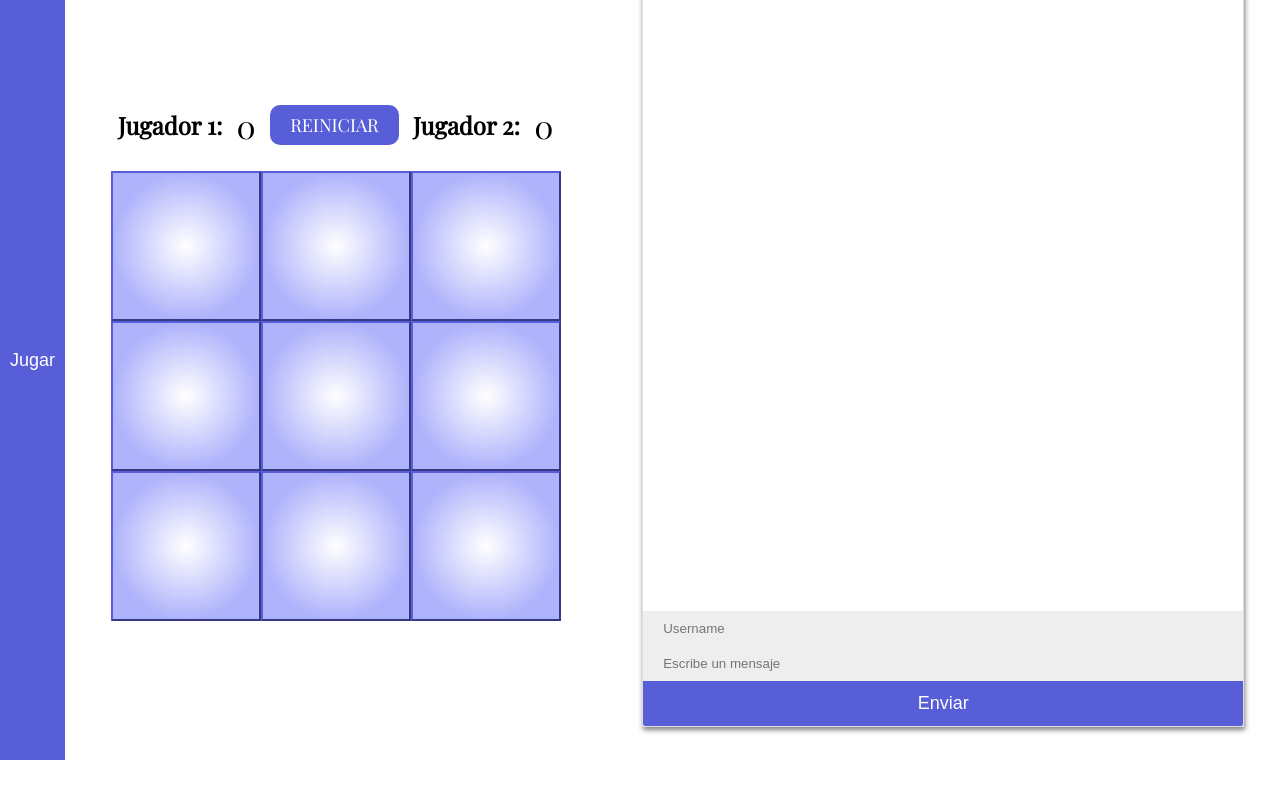
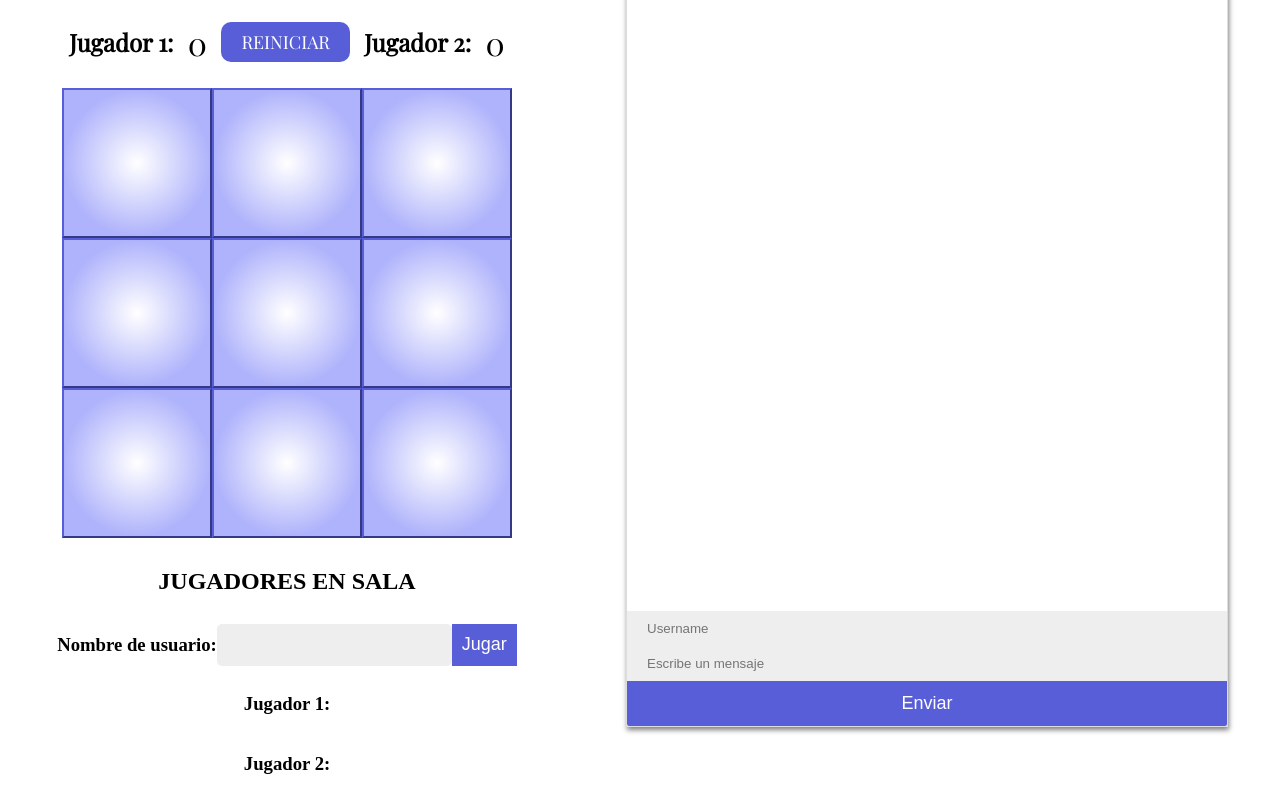
Before and after one commit to ManuelSeisdedos/Ta-Te-Ti, a website with bundled scripts: page public/index.html in a window 1280 px wide. Shown: the part 40-833 px from the top of the page. Before the commit the page ends 800 px from the top, so only its background shows below. Built offline with nearby package versions, Linux system fonts and the light colour scheme; files whose address does not match are found by name; a web font is replaced by a local one.

Commit message:
Nuevas funcionalidades

```diff
--- a/public/helpers.js
+++ b/public/helpers.js
@@ -21,7 +21,6 @@ function contador(jugador) {
 
 function terminoElJuego() {
     if (tablero[0] === tablero[1] && tablero[1] === tablero[2]) {
-        console.log(tablero[0])
         return `Ganó el jugador --> ${tablero[0]}`
     }
     if (tablero[3] === tablero[4] && tablero[4] === tablero[5]) {
@@ -84,6 +83,7 @@ function click (jugador) {
 function jugar(socket) {
     if (jugadores.jugador1 !== "" && jugadores.jugador2 !== "") return console.log("Se esta jugando una partida, espera tu turno")
     jugadores.jugador1 === "" ? jugadores.jugador1 = socket : jugadores.jugador2 = socket
+
 }
 
 function botones (socket,jugador ) {
@@ -96,6 +96,14 @@ function botones (socket,jugador ) {
     }
 
 }
+
+function sala (data) {
+    if (jugadores.jugador1 !== "" && jugadores.jugador2 !== "") return null
+    if (jugadores.jugador1 === "") {return "jugador1"} else {
+    return "jugador2"
+    }
+
+}
 export default {
     ponerFicha,
     contador,
@@ -104,5 +112,6 @@ export default {
     jugarTateti,
     click,
     jugar,
-    botones
+    botones,
+    sala
 }
--- a/public/index.html
+++ b/public/index.html
@@ -12,8 +12,8 @@
     <title>ta-te-ti</title>
 </head>
 <body>
-    <button id="jugar"> Jugar </button>
     <div class="container">
+        <h1>#TRES EN LINEA#</h1>
         <div class="contador">
             <h2>Jugador 1:</h2>
             <div id="jugador1" class="contadores">0</div>
@@ -32,6 +32,21 @@
             <button id="8" class="ubicacion"></button>
             <button id="9" class="ubicacion"></button>
         </div>
+        <h2>JUGADORES EN SALA</h2>
+        <div class="nombre-usuario">
+            <h3>Nombre de usuario:</h3>
+            <input id="usuario1">
+            <button id="jugar">Jugar</button>
+        </div>
+        <div class="jugadores" id="usuario-1">
+            <h3>Jugador 1: </h3>
+            <div id="sala-jugador-1"></div>
+        </div>
+        <div class="jugadores">
+            <h3>Jugador 2: </h3>
+            <p id="sala-jugador2"></p>
+        </div>
+
     </div>
     <div id="chat-container">
         <div id="chat-windows">
--- a/public/index.js
+++ b/public/index.js
@@ -58,6 +58,33 @@ botonJugar.addEventListener('click', () => {
     socket.emit('play:jugar', socket.id)
 })
 
+botonJugar.addEventListener('click', () => {
+    console.log(nombreusuario)
+    socket.emit('play:sala', nombreusuario.value)
+})
+
 socket.on('play:jugar', (socket) => {
+
     helper.jugar(socket)
 })
+
+socket.on('play:sala', (data) => {
+
+
+
+  let jugador = helper.sala()
+  console.log(jugador)
+  if (jugador === null) return console.log("ya hay un juego empezado")
+  if (jugador === "jugador1"){
+    let salajugador1 = document.getElementById('sala-jugador-1')
+    salajugador1.innerHTML = data
+  } else{
+    salajugador2.innerHTML = data
+  }
+})
+
+
+
+let salajugador1 = document.getElementById('sala-jugador-1')
+let salajugador2 = document.getElementById('sala-jugador-2')
+let nombreusuario = document.getElementById('usuario1')
--- a/public/styles.css
+++ b/public/styles.css
@@ -137,3 +137,35 @@ input {
     border: 0;
     padding: 0px 20px;
 }
+
+.jugadores {
+    display: flex;
+    flex-direction: row;
+    text-align: center;
+}
+
+.nombre-usuario {
+    display: flex;
+    flex-direction: row;
+    width: 100%;
+    align-items: center;
+ justify-content: center;
+}
+
+
+.nombre-usuario input {
+    height: auto;
+    width: 50%;
+    border-radius: 5px;
+    height: 70%;
+}
+
+#usuario-1 {
+    text-align: center;
+    align-items: center;
+    justify-content: center;
+}
+
+.nombre-usuario button {
+    height: 70%;
+}
```
Also changed, not shown: server/server.js (+7 -0 lines).
